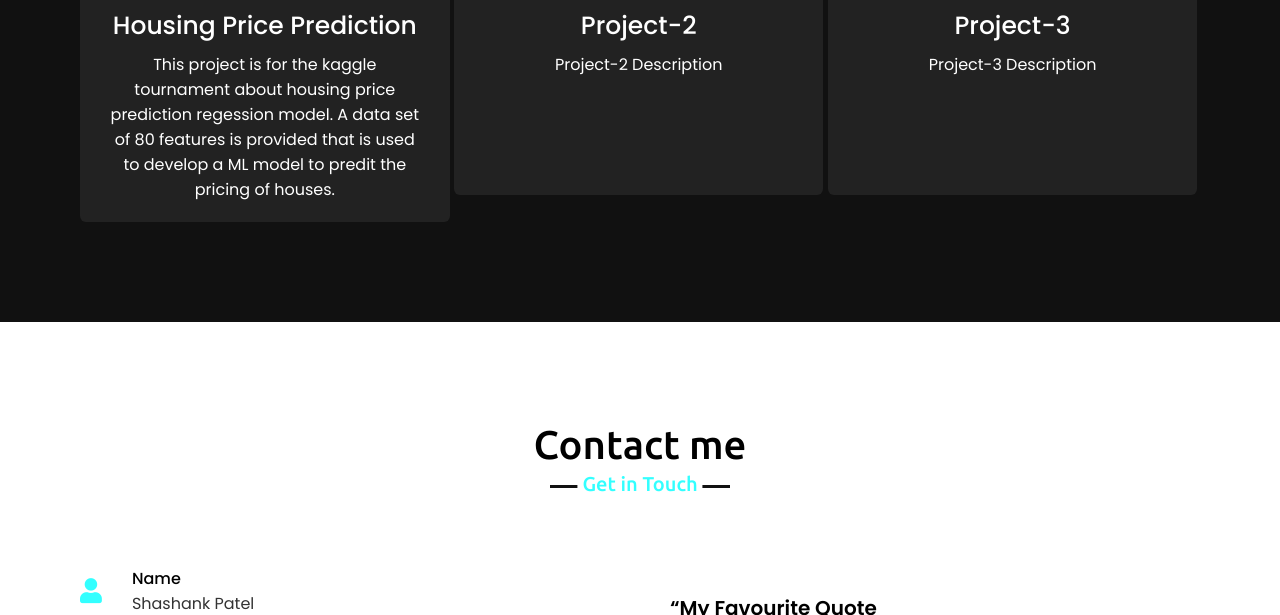
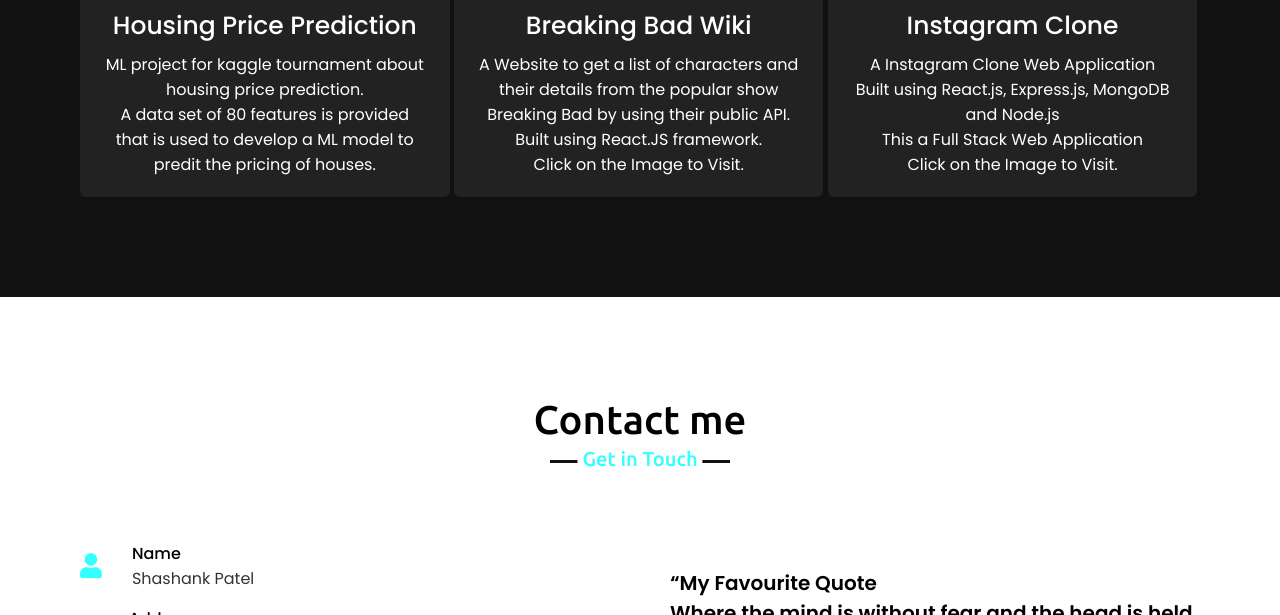
Before and after one commit to skp0111/skp0111.github.io, a plain HTML site: page index.html in a window 1280 px wide. Shown: the part 3152-3767 px from the top of the page. Drawn offline with Linux system fonts and the light colour scheme.

Commit message:
Update index.html

```diff
--- a/index.html
+++ b/index.html
@@ -172,31 +172,36 @@
             <div class="carousel">
                 <div class="card">
                     <div class="box">
-                        <a href="project-1-url" target="_blank"><img src="project-1-image" alt=""></a>
+                        <a href="#" target="_blank"><img src="./images/project-1-image.png" alt=""></a>
                         <div class="text">Housing Price Prediction</div>
                         <p>
-                            This project is for the kaggle tournament about housing price prediction regession model.
+                            ML project for kaggle tournament about housing price prediction.<br>
                             A data set of 80 features is provided that is used to develop a ML model to predit the pricing of houses.
+                            <br/>
+                        </p>
+                    </div>
+                </div>
+                <div class="card">
+                    <div class="box">
+                        <a href="https://break-bad.herokuapp.com/" target="_blank"><img src="./images/project-2-image.png" alt=""></a>
+                        <div class="text">Breaking Bad Wiki</div>
+                        <p>
+                            A Website to get a list of characters and their details from the popular show Breaking Bad by using their public API.
+                            Built using React.JS framework.<br>
+                            Click on the Image to Visit.
                             <br />
                         </p>
                     </div>
                 </div>
                 <div class="card">
                     <div class="box">
-                        <a href="project-2-url" target="_blank"><img src="project-2-image" alt=""></a>
-                        <div class="text">Project-2</div>
+                        <a href="https://skp-insta.herokuapp.com/" target="_blank"><img src="./images/project-3-image.jfif" alt=""></a>
+                        <div class="text">Instagram Clone</div>
                         <p>
-                            Project-2 Description
-                            <br />
-                        </p>
-                    </div>
-                </div>
-                <div class="card">
-                    <div class="box">
-                        <a href="project-3-url" target="_blank"><img src="project-3-image" alt=""></a>
-                        <div class="text">Project-3</div>
-                        <p>
-                            Project-3 Description
+                            A Instagram Clone Web Application<br>
+                            Built using React.js, Express.js, MongoDB and Node.js<br>
+                            This a Full Stack Web Application<br>
+                            Click on the Image to Visit.
                             <br />
                         </p>
                     </div>
```
